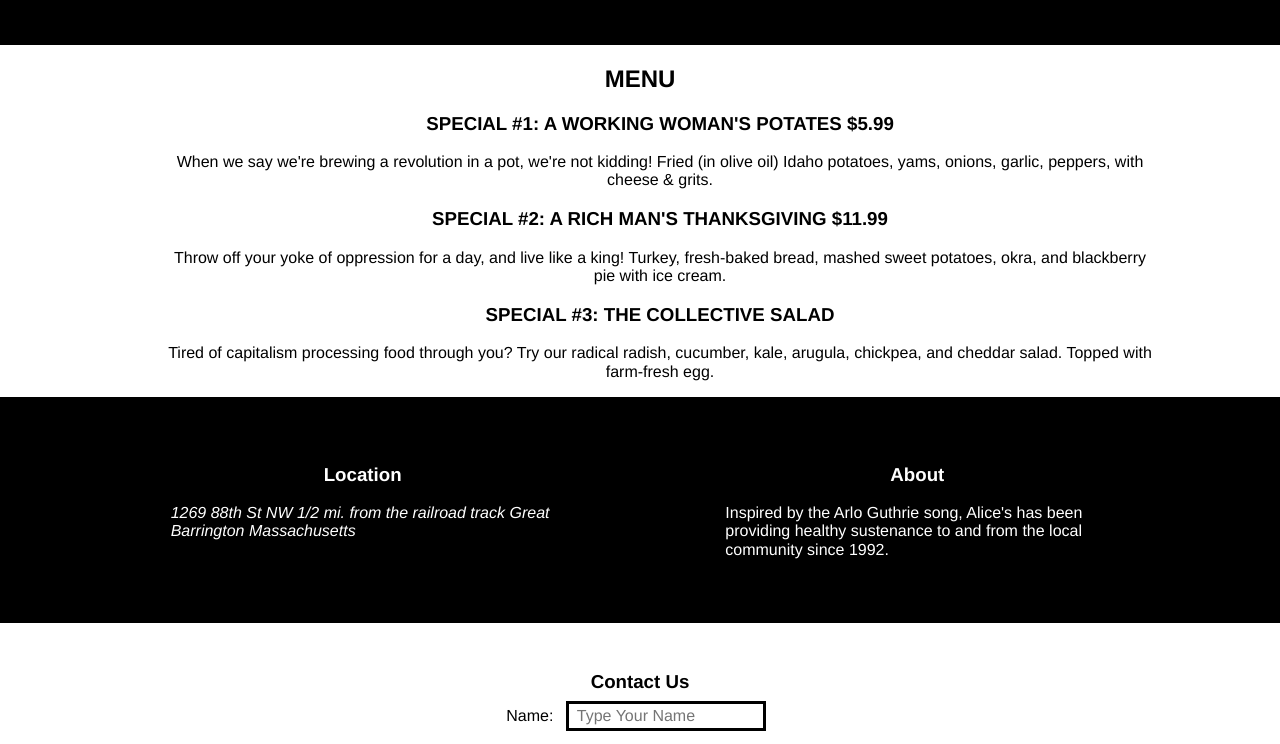
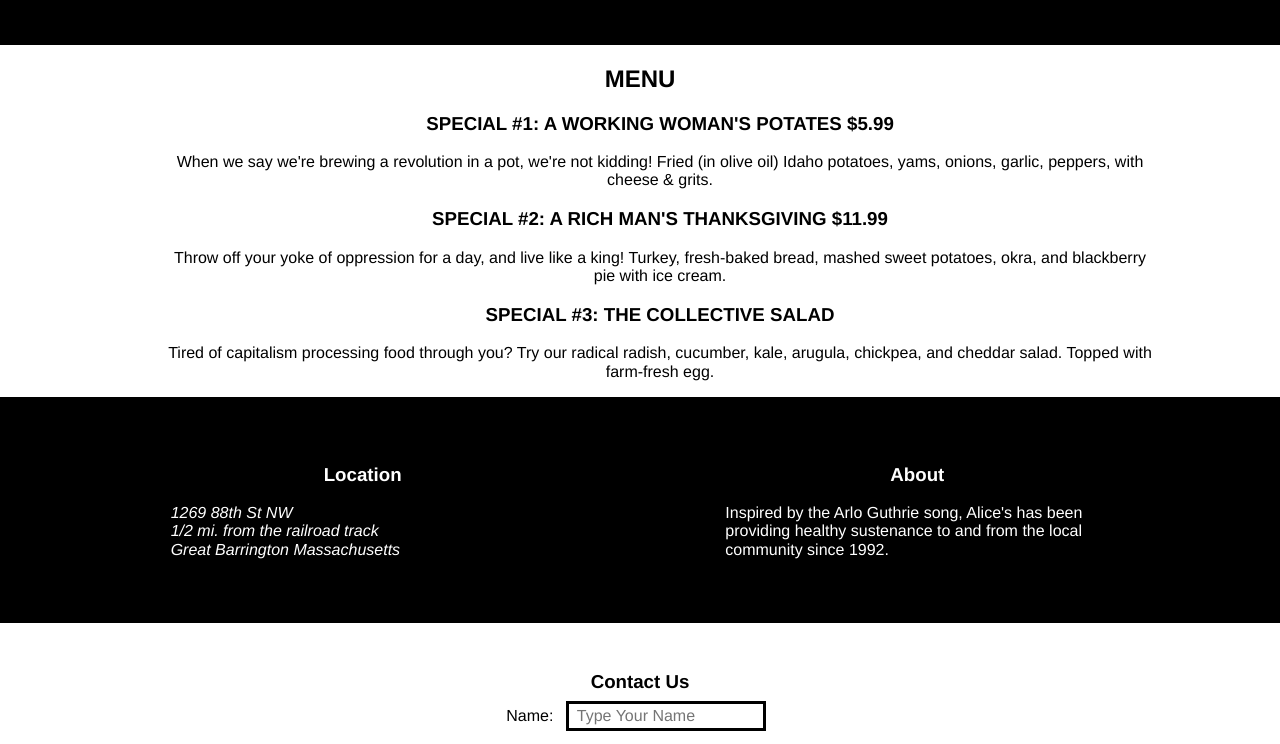
Before and after one commit to xmready/alices-restaurant, a plain HTML site: page index.html in a window 1280 px wide. Shown: the part 988-1732 px from the top of the page. Drawn offline with Linux system fonts and the light colour scheme.

Commit message:
index.html line breaks for <address> content

```diff
--- a/index.html
+++ b/index.html
@@ -69,8 +69,8 @@
       <article class="location">
         <h3>Location</h3>
         <address>
-          1269 88th St NW
-          1/2 mi. from the railroad track
+          1269 88th St NW<br>
+          1/2 mi. from the railroad track<br>
           Great Barrington Massachusetts
         </address>
       </article>
```
